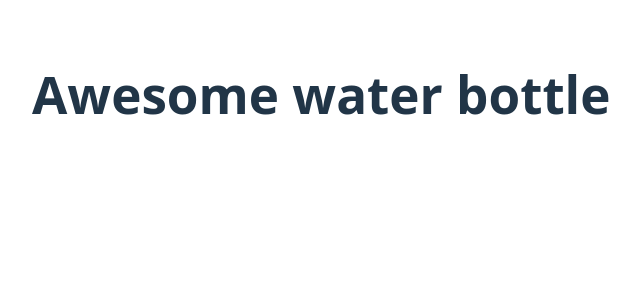
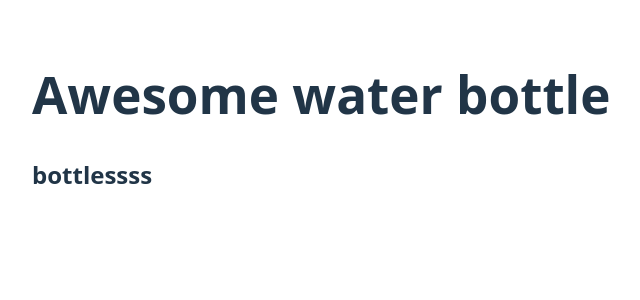
Before and after one commit to mohammademon393/awesome-water-bottle, a React (Vite) app: page / in a window 1280 px wide. Shown: the top 300 px of the page, without its empty margins (0-640 px from the left). Built offline with nearby package versions, Linux system fonts and the light colour scheme.

Commit message:
create two components and distratraing bottles data

```diff
--- a/src/App.jsx
+++ b/src/App.jsx
@@ -1,8 +1,9 @@
 
+import { Suspense } from 'react';
 import './App.css'
+import Bottles from './Component/Bottles/Bottles';
 
-const bottlePromies = fetch('./bottle.json').then(res => res.json()).then(data => console.log(data))
-console.log(bottlePromies);
+const bottlePromies = fetch('./bottle.json').then(res => res.json());
 
 
 function App() {
@@ -10,9 +11,11 @@ function App() {
   return (
     <>
       <h1>Awesome water bottle</h1>
-
+      <Suspense fallback={<h3>Bottles are loding...</h3>}>
+        <Bottles bottlePromies={bottlePromies}></Bottles>
+      </Suspense>
     </>
-  )
+  );
 }
 
 export default App
--- /dev/null
+++ b/src/Component/Bottles/Bottles.jsx
@@ -0,0 +1,14 @@
+import React, { use } from 'react';
+
+const Bottles = ({ bottlePromies }) => {
+    const bottles = use(bottlePromies);
+    console.log(bottles);
+
+  return (
+    <div>
+      <h2>bottlessss</h2>
+    </div>
+  );
+};
+
+export default Bottles;
```
Also changed, not shown: src/Component/Bottle/Bottle.jsx (added, +11 -0 lines).
